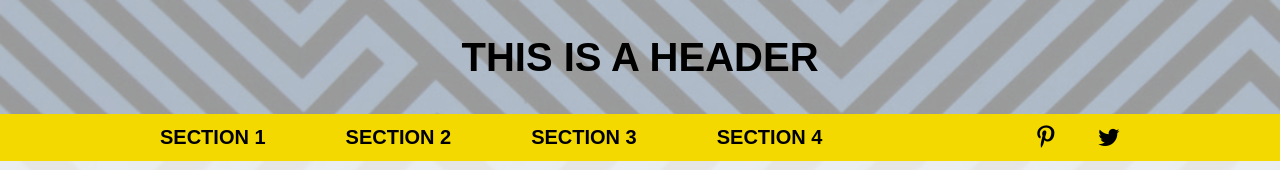
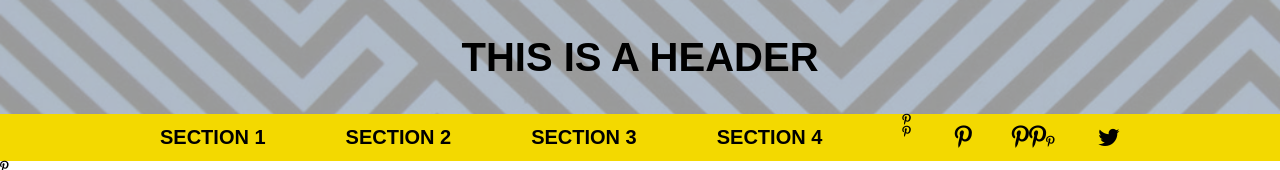
Before and after one commit to rhoak/Microsite, a plain HTML site: page index.html in a window 1280 px wide. Shown: the top 170 px of the page. Drawn offline with Linux system fonts and the light colour scheme.

Commit message:
fixing pinterest button

```diff
--- a/index.html
+++ b/index.html
@@ -37,7 +37,7 @@
         <li><a href="#page4" data-scroll-nav="3">Section 4</a></li>
       </ul>
       <div class="social_media">
-        <a href="https://www.pinterest.com/pin/create/button/"><li class="social"><i class="fa fa-pinterest-p"></i></li></a>
+        <a href="javascript:void((function()%7Bvar%20e=document.createElement(&apos;script&apos;);e.setAttribute(&apos;type&apos;,&apos;text/javascript&apos;);e.setAttribute(&apos;charset&apos;,&apos;UTF-8&apos;);e.setAttribute(&apos;src&apos;,&apos;http://assets.pinterest.com/js/pinmarklet.js?r=&apos;+Math.random()*99999999);document.body.appendChild(e)%7D)());"><li class="social"><i class="fa fa-pinterest-p"><li class="social"><i class="fa fa-pinterest-p"></i></li></a>
         <a href="https://twitter.com/share"><li class="social"><i class="fa fa-twitter"></i></li></a>
       </div>
     </div>
```
